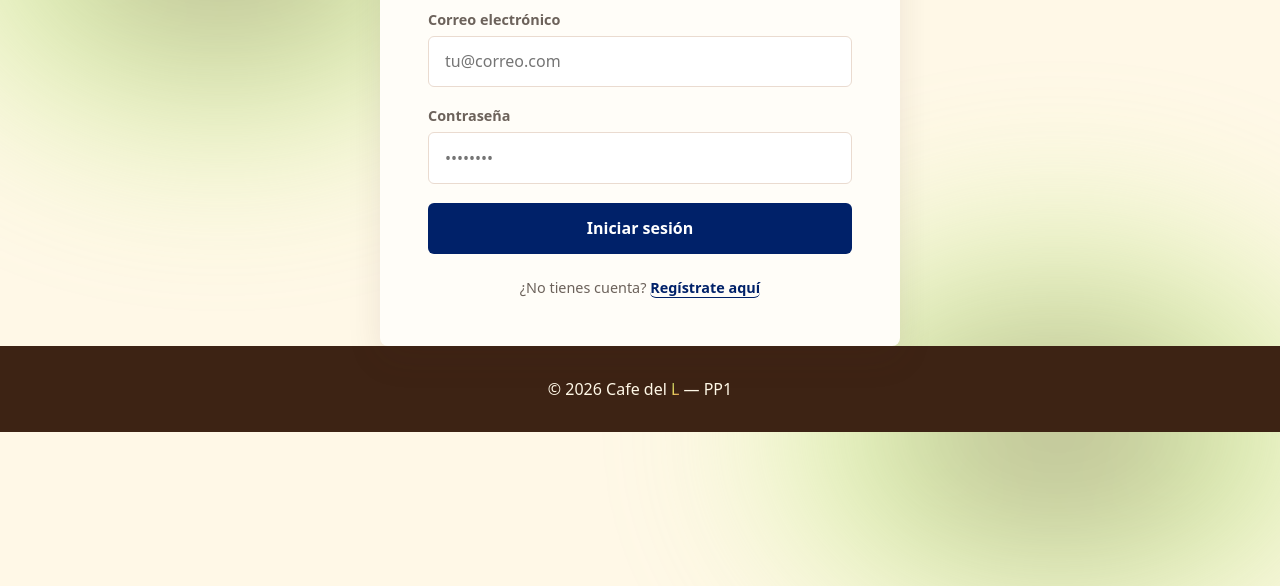
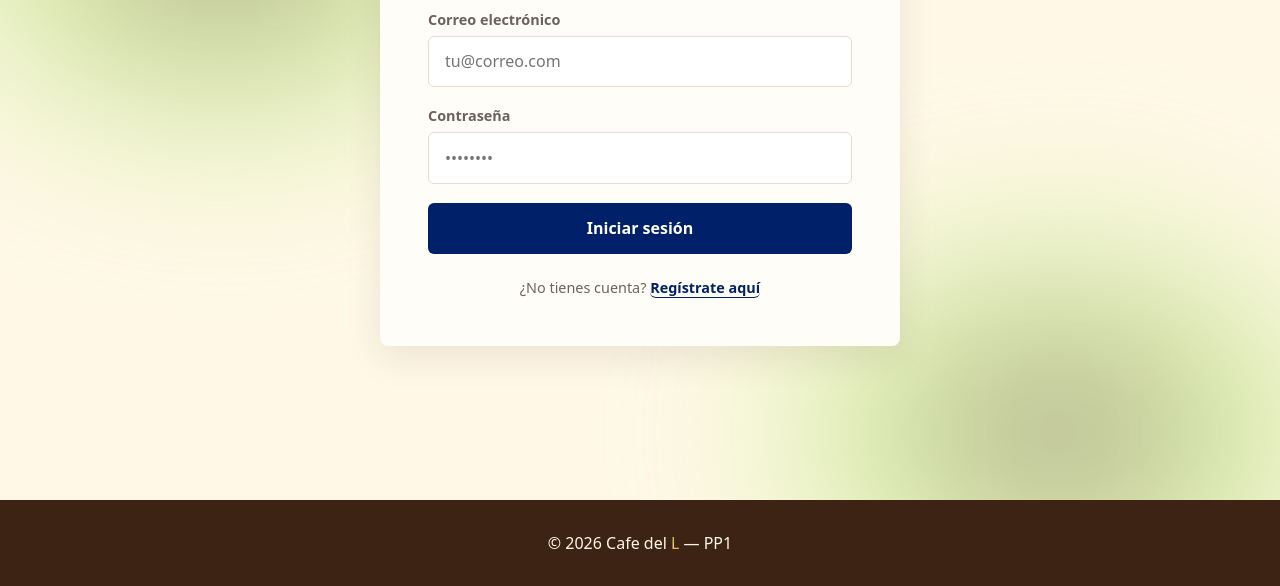
Before and after one commit to JM-ux9/La-del-L, an Astro site in the folder front/: page /login in a window 1280 px wide. Shown: the part 214-800 px from the top of the page. Built offline with nearby package versions, Linux system fonts and the light colour scheme; Astro itself is replaced by a stand-in of ours.

Commit message:
Ancla el footer al fondo de la pagina
El body no era un contenedor flexible, asi que el footer se apilaba justo
despues del contenido y en paginas cortas como /login el fondo de la pagina
quedaba visible por debajo.

Ahora el body es una columna flex de altura minima 100vh y el footer usa
margin-top: auto para ocupar el espacio sobrante. En paginas con mucho
contenido el footer se mantiene en su sitio sin generar scroll extra.
Tambien se agrega width: 100% a .inicio-contenido para que el grid no se
encoja al convertirse en item flex.

```diff
--- a/front/src/components/Footer.css
+++ b/front/src/components/Footer.css
@@ -1,4 +1,5 @@
 .footer {
+  margin-top: auto;
   background: #3D2314;
   color: #FFF8E7;
   text-align: center;
--- a/front/src/styles/global.css
+++ b/front/src/styles/global.css
@@ -12,6 +12,9 @@ html { scroll-behavior: smooth; }
 
 body {
   margin: 0;
+  min-height: 100vh;
+  display: flex;
+  flex-direction: column;
   font-family: system-ui, -apple-system, Segoe UI, Roboto, sans-serif;
   background: var(--aurora-bg);
   color: var(--aurora-text);
@@ -87,6 +90,7 @@ body {
 code, pre { font-family: ui-monospace, SFMono-Regular, Menlo, monospace; }
 
 .inicio-contenido {
+  width: 100%;
   display: grid;
   grid-template-columns: 220px 1fr;
   gap: 1rem;
```
